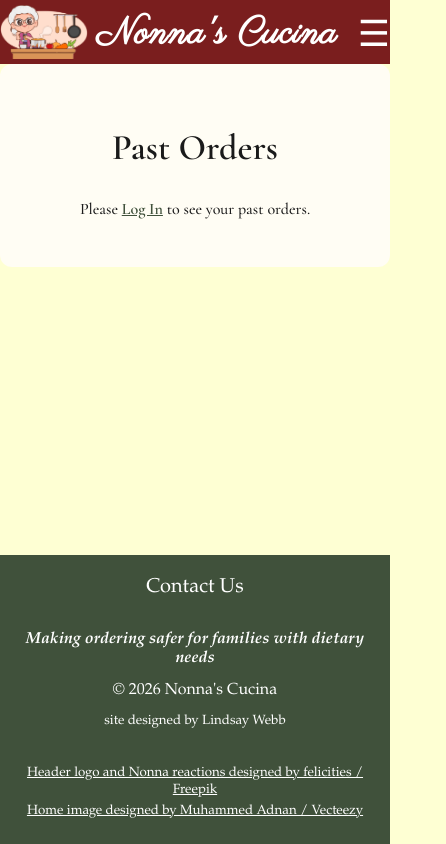
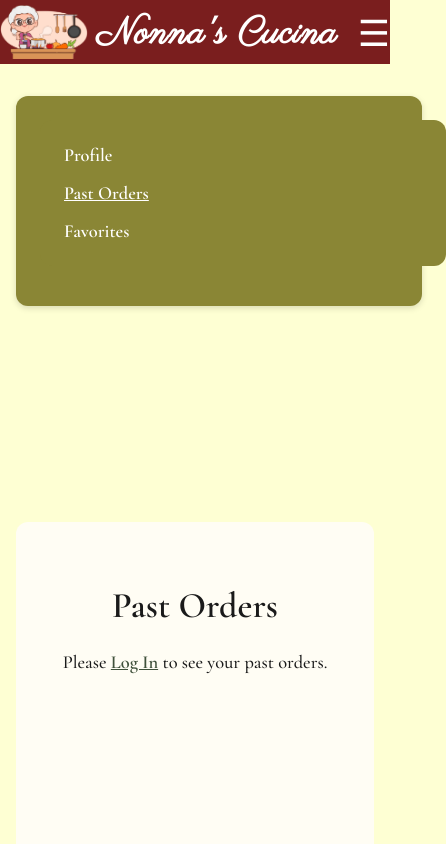
Before and after one commit to lindsayowow/nonnas-cucina-backend, a React (Vite) app in the folder nonna-frontend/: page /orders in a window 390 px wide. Shown: the top 844 px of the page, 446 px wide, since content can reach past the window. Built offline with nearby package versions, Linux system fonts and the light colour scheme.

Commit message:
fixed phone number formatting, form styling and layout, sidebar nav display

```diff
--- a/nonna-frontend/src/components/Profile.jsx
+++ b/nonna-frontend/src/components/Profile.jsx
@@ -1,23 +1,20 @@
 import { useState, useEffect } from "react";
 import AuthButton from "./buttons/AuthButton";
 import useDishBuilderContext from "../hooks/useDishBuilderContext";
+import formatPhoneNumber from "../utils/formatPhoneNumber";
 import "../styles/profile.css";
 
 export default function Profile({ token, editing, setEditing, onSessionExpired }) {
   const [user, setUser] = useState(null);
-
-  // state = the profile fields
   const [form, setForm] = useState({
     firstName: "",
     lastName: "",
     email: "",
     phoneNumber: ""
   });
-
   const [saving, setSaving] = useState(false);
   const [error, setError] = useState(null);
-
-  // Load failure state
+  // Load failure state,
   const [loadError, setLoadError] = useState(null);
 
   const { getUserIdFromToken } = useDishBuilderContext();
@@ -45,7 +42,7 @@ export default function Profile({ token, editing, setEditing, onSessionExpired }
             phoneNumber: data.phoneNumber ?? ""
           });
         } else if (response.status === 401 || response.status === 403) {
-          // Token rejected — force logout
+          // If token was rejected by the server, clear it automatically
           onSessionExpired?.();
         } else {
           setLoadError("Failed to load your profile.");
@@ -55,20 +52,19 @@ export default function Profile({ token, editing, setEditing, onSessionExpired }
       }
     }
 
-    // Only get if token successful
     if (userId) {
       fetchUser();
     }
   }, [userId, token, onSessionExpired]);
 
   function handleChange(e) {
-    const { name, value } = e.target;
-    // Update form
+    let { name, value } = e.target;
+    // Force phone number into 555-555-5555 format
+    if (name === "phoneNumber") value = formatPhoneNumber(value);
     setForm(prev => ({ ...prev, [name]: value }));
   }
 
   function handleCancel() {
-    // Restore values if user exists
     if (user) {
       setForm({
         firstName: user.firstName ?? "",
@@ -99,20 +95,17 @@ export default function Profile({ token, editing, setEditing, onSessionExpired }
         }
       );
 
-      // Token expired
       if (response.status === 401 || response.status === 403) {
         onSessionExpired?.();
         return;
       }
 
-      // Backend validation or update failure
       if (!response.ok) {
         setError("Failed to update profile.");
         setSaving(false);
         return;
       }
 
-      // Update local state with new profile data
       const updated = await response.json();
       setUser(updated);
       setEditing(false);
@@ -123,13 +116,12 @@ export default function Profile({ token, editing, setEditing, onSessionExpired }
     }
   }
 
-  // Loading or failure state before profile is available
   if (!user) {
     return (
       <div>
         <p>{loadError ?? "Loading profile..."}</p>
 
-        {/* Manual fallback */}
+        {/* Manual fallback in case token misses 401/403 auto-clear */}
         {loadError && (
           <button className="switch-link" onClick={() => onSessionExpired?.()}>
             Log in again
@@ -143,7 +135,6 @@ export default function Profile({ token, editing, setEditing, onSessionExpired }
     <div className="profile-card">
       <h2 className="profile-title">My Profile</h2>
 
-      {/* Read-only profile view */}
       {!editing && (
         <div className="profile-content">
           <p>
@@ -161,7 +152,6 @@ export default function Profile({ token, editing, setEditing, onSessionExpired }
         </div>
       )}
 
-      {/* Editable profile form */}
       {editing && (
         <form className="profile-content" onSubmit={handleSubmit}>
           <label>
--- a/nonna-frontend/src/components/buttons/AuthButton.jsx
+++ b/nonna-frontend/src/components/buttons/AuthButton.jsx
@@ -8,13 +8,14 @@ export default function AuthButton({
   ariaDisabled = false,
   loading = false
 }) {
+
   return (
     <button
       type={type}
       onClick={onClick}
       disabled={disabled || loading}
       aria-disabled={ariaDisabled || loading}
-      className={`auth-btn ${disabled || loading ? "auth-btn-disabled" : ""}`}
+      className="btn"
     >
       {loading ? "Please wait..." : children}
     </button>
--- a/nonna-frontend/src/components/buttons/ClearFilterButton.jsx
+++ b/nonna-frontend/src/components/buttons/ClearFilterButton.jsx
@@ -4,7 +4,7 @@ export default function ClearFilterButton({ clearFilter, selectedFilters }) {
   return (
     <div className="clearButtons">
       <button
-        className="clearButton"
+        className="btn clearButton"
         // example of event handler
         onClick={clearFilter}
         disabled={selectedFilters.length === 0}
--- a/nonna-frontend/src/components/forms/RegisterForm.jsx
+++ b/nonna-frontend/src/components/forms/RegisterForm.jsx
@@ -1,9 +1,10 @@
 import { useState } from "react";
 import AuthButton from "../../components/buttons/AuthButton";
+import formatPhoneNumber from "../../utils/formatPhoneNumber";
 import "../../styles/form.css";
 
-// setToken: logs the user straight in after a successful registration
-// switchToLogin: if the auto-login fails
+// setToken: logs the user in after registration
+// switchToLogin: fallback if the post-registration auto-login fails
 export default function RegisterForm({ setToken, switchToLogin }) {
   const [formData, setFormData] = useState({
     firstName: "",
@@ -14,16 +15,9 @@ export default function RegisterForm({ setToken, switchToLogin }) {
     confirmPassword: ""
   });
 
-  // user feedback
+  //  UI feedback state
   const [formError, setFormError] = useState("");
   const [formSuccess, setFormSuccess] = useState("");
-
-  function formatPhoneNumber(value) {
-    const digits = value.replace(/\D/g, "").slice(0, 10);
-    if (digits.length <= 3) return digits;
-    if (digits.length <= 6) return `${digits.slice(0, 3)}-${digits.slice(3)}`;
-    return `${digits.slice(0, 3)}-${digits.slice(3, 6)}-${digits.slice(6)}`;
-  }
 
   function handleChange(e) {
     let { name, value } = e.target;
@@ -31,7 +25,7 @@ export default function RegisterForm({ setToken, switchToLogin }) {
     setFormData({ ...formData, [name]: value });
   }
 
-  // Field validation
+  // validation flags
   const validEmail = /\S+@\S+\.\S+/.test(formData.email.trim());
   const emailHasError = formData.email.trim().length > 0 && !validEmail;
 
@@ -51,7 +45,6 @@ export default function RegisterForm({ setToken, switchToLogin }) {
   const firstNameValid = formData.firstName.trim().length >= 2;
   const lastNameValid = formData.lastName.trim().length >= 2;
 
-  // Disable submit if validation fails
   const isIncomplete =
     !firstNameValid ||
     !lastNameValid ||
@@ -68,7 +61,7 @@ export default function RegisterForm({ setToken, switchToLogin }) {
     setFormError("");
     setFormSuccess("");
 
-      if (!firstNameValid) {
+    if (!firstNameValid) {
       setFormError("First name must be at least 2 characters.");
       return;
     }
@@ -93,7 +86,6 @@ export default function RegisterForm({ setToken, switchToLogin }) {
       return;
     }
 
-    // Build registration payload
     const payload = {
       email: formData.email,
       firstName: formData.firstName,
@@ -102,7 +94,6 @@ export default function RegisterForm({ setToken, switchToLogin }) {
       password: formData.password
     };
 
-    // Attempt registration
     const response = await fetch("http://localhost:8080/users/register", {
       method: "POST",
       headers: { "Content-Type": "application/json" },
@@ -116,7 +107,7 @@ export default function RegisterForm({ setToken, switchToLogin }) {
 
     setFormSuccess("Account created! Logging you in...");
 
-    // Auto-login using same credentials
+    // Auto-login if registration succeeded
     try {
       const loginResponse = await fetch("http://localhost:8080/auth/login", {
         method: "POST",
@@ -129,17 +120,16 @@ export default function RegisterForm({ setToken, switchToLogin }) {
 
       const loginData = await loginResponse.json();
 
-      // Successful auto-login: store token and exit
       if (loginResponse.ok && loginData.token) {
         setToken(loginData.token);
         return;
       }
     } catch {
-      // manual-login
+      // Fall through to the manual-login fallback below
     }
 
-    // Auto-login failed — send user to login screen
-    setFormError("Account created, but automatic login failed. Please log in.");
+    // sends the user to the login screen if autologin fails
+    setFormError("Account created, please log in.");
     setTimeout(() => switchToLogin(), 1200);
   }
 
@@ -228,7 +218,7 @@ export default function RegisterForm({ setToken, switchToLogin }) {
             name="password"
             value={formData.password}
             onChange={handleChange}
-            placeholder=" min 8 char, upper and lower case, symbol and number."
+            placeholder=" Min 8 char, upper and lower case, symbol and number."
             required
           />
         </div>
@@ -251,7 +241,6 @@ export default function RegisterForm({ setToken, switchToLogin }) {
             type="password"
             name="confirmPassword"
             value={formData.confirmPassword}
-            placeholder="Passwords must match."
             onChange={handleChange}
             required
           />
@@ -260,14 +249,14 @@ export default function RegisterForm({ setToken, switchToLogin }) {
           <p className="inputError">Passwords do not match.</p>
         )}
 
-        {/*  feedback for auto-login failures */}
+        {/* UI feedback for auto-login failure */}
         {formError && (
           <p className="inputError" role="alert">
             {formError}
           </p>
         )}
 
-        {/* feedback while action is in progress */}
+        {/* UI feedback while account creation & auto-login is in progress */}
         {formSuccess && (
           <p className="successMessage" role="status" aria-live="polite">
             {formSuccess}
--- a/nonna-frontend/src/pages/PastOrders.jsx
+++ b/nonna-frontend/src/pages/PastOrders.jsx
@@ -6,6 +6,7 @@ import useFavoriteToggle from "../hooks/useFavoriteToggle";
 import useDishBuilderContext from "../hooks/useDishBuilderContext";
 import FavoriteButton from "../components/buttons/FavoriteButton";
 
+// Formats numbers as US currency
 const currency = (value) =>
   new Intl.NumberFormat("en-US", {
     style: "currency",
@@ -21,6 +22,7 @@ export default function PastOrders({ token }) {
   const { getUserIdFromToken } = useDishBuilderContext();
   const userId = getUserIdFromToken(token);
 
+  // Fetch the user's past orders when a valid user ID and token are available
   useEffect(() => {
     if (!userId) {
       setLoading(false);
@@ -62,65 +64,72 @@ export default function PastOrders({ token }) {
     fetchOrders();
   }, [userId, token]);
 
-  // User not logged in
-  if (!token) {
-    return (
-      <section className="pastorders-container">
-        <h1>Past Orders</h1>
-        <p>Please <Link to="/auth" className="login-link">Log In</Link> to see your past orders.</p>
-      </section>
-    );
-  }
-
-  // Loading state
-  if (loading) {
-    return (
-      <section className="pastorders-container">
-        <h1>Past Orders</h1>
-        <p>Loading...</p>
-      </section>
-    );
-  }
-
-  // Unauthorized
-  if (authError) {
-    return (
-      <section className="pastorders-container">
-        <h1>Past Orders</h1>
-        <p>You are not authorized to view these orders.</p>
-      </section>
-    );
-  }
-
-  // No orders
-  if (!orders || orders.length === 0) {
-    return (
-      <section className="pastorders-container">
-        <h1>Past Orders</h1>
-        <p>You have not created any orders yet.</p>
-      </section>
-    );
-  }
-
   return (
     <main className="pastorders-layout" aria-label="Past Orders page">
 
+      {/* Left column: Side navigation bar */}
       <div className="section-0" role="region" aria-label="Side navigation bar">
         <div className="navbar-container">
           <SideNavBar />
         </div>
       </div>
 
+      {/* Right column: Past orders content */}
       <section className="pastorders-container">
+
+        {/* User not logged in */}
+        {!token && (
+          <>
             <h1>Past Orders</h1>
 
-        {orders.map(order => (
+            <p>
+              Please{" "}
+              <Link to="/auth" className="login-link">
+                Log In
+              </Link>{" "}
+              to see your past orders.
+            </p>
+          </>
+        )}
+
+        {/* Loading state */}
+        {token && loading && (
+          <>
+            <h1>Past Orders</h1>
+            <p>Loading...</p>
+          </>
+        )}
+
+        {/* Unauthorized */}
+        {token && !loading && authError && (
+          <>
+            <h1>Past Orders</h1>
+            <p>You are not authorized to view these orders.</p>
+          </>
+        )}
+
+        {/* No orders */}
+        {token && !loading && !authError && (!orders || orders.length === 0) && (
+          <>
+            <h1>Past Orders</h1>
+            <p>You have not created any orders yet.</p>
+          </>
+        )}
+
+        {/* Past orders */}
+        {token && !loading && !authError && orders && orders.length > 0 && (
+          <>
+            <h1>Past Orders</h1>
+
+            {orders.map((order) => (
               <div key={order.id} className="order-card">
 
+                {/* Order number */}
                 <span className="order-number">
                   Order #{order.id}
                 </span>
 
+                {/* Order date and total */}
                 <div className="order-header unified-header">
                   <span className="left">
                     {new Date(order.orderTimeStamp).toLocaleString()}
@@ -131,6 +140,7 @@ export default function PastOrders({ token }) {
                   </span>
                 </div>
 
+                {/* List of dishes included in this order */}
                 <ul className="order-dishes">
                   {(order.dishes ?? []).map((dish, index) => {
                     const ingredients =
@@ -139,21 +149,36 @@ export default function PastOrders({ token }) {
                       dish.ingredientsForDish ??
                       [];
 
-                // Convert ingredient objects into list
-                const ingredientNames = ingredients.length > 0
-                  ? ingredients.map(ing => ing.ingredientName).join(", ")
+                    // Convert ingredient objects into a comma-separated list
+                    const ingredientNames =
+                      ingredients.length > 0
+                        ? ingredients
+                            .map((ing) => ing.ingredientName)
+                            .join(", ")
                         : "No ingredients listed";
 
                     return (
-                  <li key={dish.id} className="dish-item dish-row">
+                      <li
+                        key={dish.id}
+                        className="dish-item dish-row"
+                      >
 
+                        {/* Dish name and ingredients */}
                         <div className="dish-info">
-                      <span className="dish-label">Dish {index + 1}:  </span>
-                      <span className="dish-ingredients">{ingredientNames}</span>
+                          <span className="dish-label">
+                            Dish {index + 1}:{" "}
+                          </span>
+
+                          <span className="dish-ingredients">
+                            {ingredientNames}
+                          </span>
                         </div>
 
+                        {/* Dish price and favorite button */}
                         <div className="dish-actions">
-                      <span className="dish-cost">{currency(dish.dishCost)}</span>
+                          <span className="dish-cost">
+                            {currency(dish.dishCost)}
+                          </span>
 
                           {/* Favorite toggle button */}
                           <FavoriteButton
@@ -167,8 +192,12 @@ export default function PastOrders({ token }) {
                     );
                   })}
                 </ul>
+
               </div>
             ))}
+          </>
+        )}
+
       </section>
     </main>
   );
--- a/nonna-frontend/src/styles/auth.css
+++ b/nonna-frontend/src/styles/auth.css
@@ -1,6 +1,4 @@
-/* ================================
-   AUTH CONTAINER (LOGIN / REGISTER)
-   ================================ */
+/* AUTH CONTAINER (LOGIN / REGISTER) */
 .auth-container {
   max-width: 900px;
   margin: 0 auto;
@@ -23,9 +21,7 @@
   border: 0;
 }
 
-/* ================================
-   LOGGED-IN LAYOUT (SIDEBAR + PROFILE)
-   ================================ */
+/* LOGGED-IN LAYOUT (SIDEBAR + PROFILE) */
 .auth-layout {
   display: grid;
   grid-template-columns: 250px 1fr;
@@ -84,9 +80,7 @@
   cursor: pointer;
 }
 
-/* ================================
-   MOBILE — STACK SIDEBAR
-   ================================ */
+/* MOBILE — STACK SIDEBAR */
 @media (max-width: 700px) {
   .auth-layout {
     grid-template-columns: 1fr;
@@ -100,18 +94,17 @@
   }
 }
 
-/* ================================
-   LOGIN FORM CARD (UNCHANGED)
-   ================================ */
-.auth-card {
-  width: 100%;
-  max-width: 600px;
+/* LOGIN FORM CARD */
+.auth-container .auth-card {
+  width: 33%;
+  min-width: 320px;
   margin: 0 auto;
-  padding: var(--space-m);
-  background-color: var(--color-card-bg);
-  border: 5px solid var(--color-card-border);
-  border-radius: 12px;
-  box-sizing: border-box;
+}
+
+@media (max-width: 700px) {
+  .auth-container .auth-card {
+    width: 90%;
+  }
 }
 
 /* Switch link */
@@ -122,23 +115,12 @@
   cursor: pointer;
 }
 
-/* ================================
-   REGISTER FORM — WIDER CARD
-   ================================ */
+/* REGISTER FORM CARD */
 .register-card {
-  width: 75%;
-  margin-left: 12.5%;
-  margin-right: 12.5%;
-  padding: var(--space-l);
-  background-color: var(--color-card-bg);
-  border: 5px solid var(--color-card-border);
-  border-radius: 12px;
-  box-sizing: border-box;
+  width: 100%;
 }
 
-/* ================================
-   REGISTER FORM — HORIZONTAL LAYOUT
-   ================================ */
+/* REGISTER FORM — HORIZONTAL LAYOUT */
 .register-form-container {
   display: flex;
   flex-direction: column;
--- a/nonna-frontend/src/styles/build-a-dish.css
+++ b/nonna-frontend/src/styles/build-a-dish.css
@@ -75,7 +75,6 @@
   margin-bottom: 0.75rem;
 }
 
-
 .nonna-container {
   padding: 0.75rem;
 }
@@ -89,8 +88,15 @@
   display: none;
 }
 
-/*   MOBILE LAYOUT (≤ 600px)
-  */
+/*   ACTIVE FILTER BUTTON */
+.FilterButton.active {
+  background-color: black;
+  color: var(--color-text-inverse);
+  font-weight: bolder;
+  outline: 2px solid rgba(220, 120, 120, 0.70);
+}
+
+/*   MOBILE LAYOUT (≤ 600px) */
 @media (max-width: 600px) {
 
   /* Switch to vertical flow */
--- a/nonna-frontend/src/styles/filters.css
+++ b/nonna-frontend/src/styles/filters.css
@@ -19,6 +19,10 @@
   padding: 0;
 }
 
+.FilterButton {
+  font-size: 1rem;
+}
+
 /* active filter button */
 .FilterButton.active {
   background-color: black;
@@ -34,12 +38,17 @@
   margin-top: 1rem;
 }
 
-/* clear button */
+/* clear filters button */
 .clearButton {
-  background-color: var(--color-button-hover);
-  border: var(--color-button-hover);
-  padding: 10px;
-  text-align: center;
+  background-color: var(--olive-mid);
+  color: white;
+  border: 1px solid var(--olive-mid);
+}
+
+/* clear filters button hover */
+.clearButton:hover:not(:disabled) {
+  background-color: var(--olive-mid);
+  color: white;
 }
 
 /* clear button disabled */
--- a/nonna-frontend/src/styles/past-orders.css
+++ b/nonna-frontend/src/styles/past-orders.css
@@ -1,34 +1,37 @@
-/* --- LAYOUT --- */
+/* page wrapperc */
 .pastorders-layout {
+  background-color: var(--color-body-bg);
+  min-height: 100vh;
+  width: 100%;
   display: grid;
-  grid-template-columns: 1fr 4fr;
-  gap: 16px;
-  background-color: var(--surface-cream);
+  grid-template-columns: 250px 1fr;
+  gap: 2rem;
+  padding: 2rem;
+  box-sizing: border-box;
 }
 
-/* LEFT COLUMN */
-.pastorders-layout .section-0 {
-  background-color: var(--surface-cream);
-  padding: 1rem 0;
-  display: block;
-}
-
-/* SIDEBAR */
-.navbar-container {
+/* Sidebar wrapper */
+.section-0 .navbar-container {
   background-color: var(--olive-mid);
   padding: 1.5rem;
   border-radius: 12px;
-  width: 80%;
-  margin: 1rem auto;
-  box-shadow: 0 2px 6px rgba(0, 0, 0, 0.15);
-
+  height: fit-content;
   position: sticky;
   top: 0.75rem;
-  z-index: 1;
 }
 
-.navbar-container a,
-.navbar-container .link-button {
+/* Sidebar links */
+.sidebar-navigation {
+  list-style: none;
+  padding: 0;
+  margin: 0;
+  display: flex;
+  flex-direction: column;
+  gap: 1rem;
+}
+
+.sidebar-navigation a,
+.sidebar-navigation .link-button {
   color: var(--surface-white);
   font-size: 1.15rem;
   font-weight: 600;
@@ -36,109 +39,103 @@
   cursor: pointer;
 }
 
-.navbar-container a:hover,
-.navbar-container .link-button:hover {
+.sidebar-navigation a:hover,
+.sidebar-navigation .link-button:hover {
   color: var(--sage-lighter);
   text-decoration: underline;
 }
 
-.navbar-container a.active-link {
+.active-link {
   color: var(--surface-white);
   text-decoration: underline;
 }
 
-/* MAIN CONTENT */
+/* Main content container */
 .pastorders-container {
   background-color: var(--surface-cream);
   padding: 2rem;
   border-radius: 12px;
-  text-align: center;
-}
-
-.login-link {
-  color: var(--olive-dark);
-  text-decoration: underline;
-  font-weight: 600;
-  cursor: pointer;
-}
-
-.login-link:hover {
-  color: var(--olive-mid);
+  box-sizing: border-box;
 }
 
 .pastorders-container h1 {
   text-align: center;
+  margin-bottom: 1.5rem;
 }
 
-/* ORDER CARD */
+/* Empty state */
+.pastorders-container p {
+  font-size: 1.15rem;
+  text-align: center;
+}
+
+/* order card styling */
 .order-card {
-  background-color: var(--color-card-bg);
-  border: 5px solid var(--color-card-border);
-  border-radius: 12px;
+  background: var(--surface-white);
   padding: 1.5rem;
   margin-bottom: 1.5rem;
+  border-radius: 10px;
   box-shadow: 0 2px 6px rgba(0, 0, 0, 0.1);
-  align-items: center;
 }
 
-/* ORDER NUMBER AS TITLE */
+/* Order number */
 .order-number {
   display: block;
   text-align: center;
-  font-size: 1.9rem;     /* mimic h2 */
   font-weight: 700;
   margin-bottom: 0.75rem;
 }
 
-/* HEADER */
+/* header */
 .unified-header {
   display: flex;
+  justify-content: space-between;
   align-items: center;
-  width: 100%;
-  padding: 0.75rem 0;
-  white-space: nowrap;
+  font-weight: bold;
+  padding: 0.5rem 0;
+  margin-bottom: 1rem;
 }
 
-.unified-header .left,
-.unified-header .right {
-  flex: 1;
-  font-size: 1.2rem;
-  font-weight: 600;
-}
-
-.unified-header .left {
-  text-align: left;
-}
-
-.unified-header .right {
-  text-align: right;
-}
-
-/* DISH ROWS */
+/* Dish list */
 .order-dishes {
   list-style: none;
   padding: 0;
+  margin: 0;
 }
 
-.dish-row {
+.dish-item {
   display: flex;
   justify-content: space-between;
-  align-items: center;
-  padding: 6px 0;
-  gap: 12px;
+  padding: 0.75rem 0;
+  border-bottom: 1px solid rgba(0,0,0,0.1);
 }
 
 .dish-info {
   display: flex;
-  gap: 8px;
+  flex-direction: column;
+  gap: 0.25rem;
+}
+
+.dish-label {
+  font-weight: 600;
+}
+
+.dish-ingredients {
+  font-size: 1rem;
+  color: var(--neutral-700);
 }
 
 .dish-actions {
   display: flex;
   align-items: center;
-  gap: 12px;
+  gap: 0.75rem;
 }
 
+.dish-cost {
+  font-weight: 600;
+}
+
+/* Favorite button */
 .favorite-btn {
   background: none;
   border: none;
@@ -151,30 +148,16 @@
   color: #e67e22;
 }
 
-/* RESPONSIVE */
+/* Mobile layout */
 @media (max-width: 900px) {
   .pastorders-layout {
-    grid-template-columns: 1fr;
+    grid-template-columns: 1fr; /* stack sidebar + content */
+    padding: 1rem;
   }
 
-  .navbar-container {
+  .section-0 .navbar-container {
+    position: static;
     width: 100%;
     margin-bottom: 1rem;
   }
 }
-
-@media (max-width: 700px) {
-  .pastorders-layout {
-    grid-template-columns: 1fr;
-  }
-
-  .navbar-container {
-    position: static;
-    width: 100%;
-    margin-bottom: 1rem;
-  }
-
-  .pastorders-layout .section-0 {
-    position: static;
-  }
-}
```
Also changed, not shown: nonna-frontend/src/App.jsx (+2 -5 lines). Lines whose indentation alone changed are shown as unchanged.
